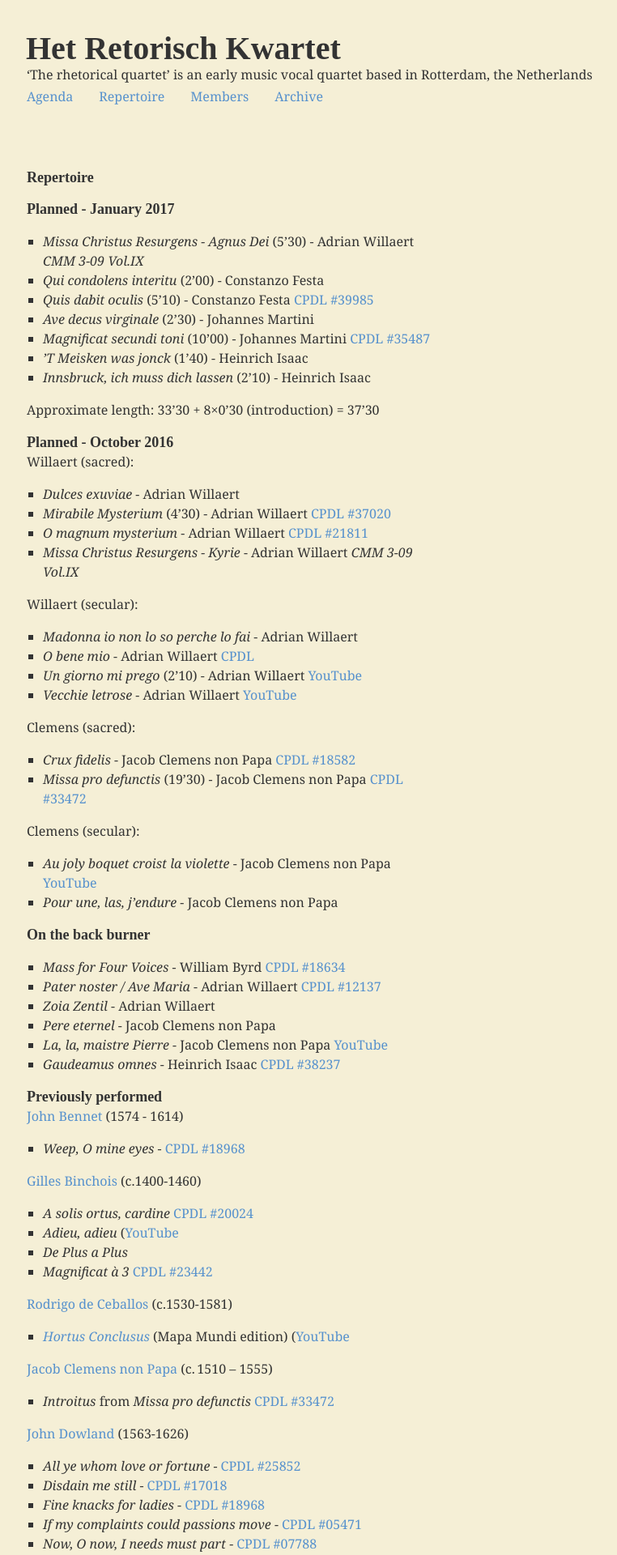
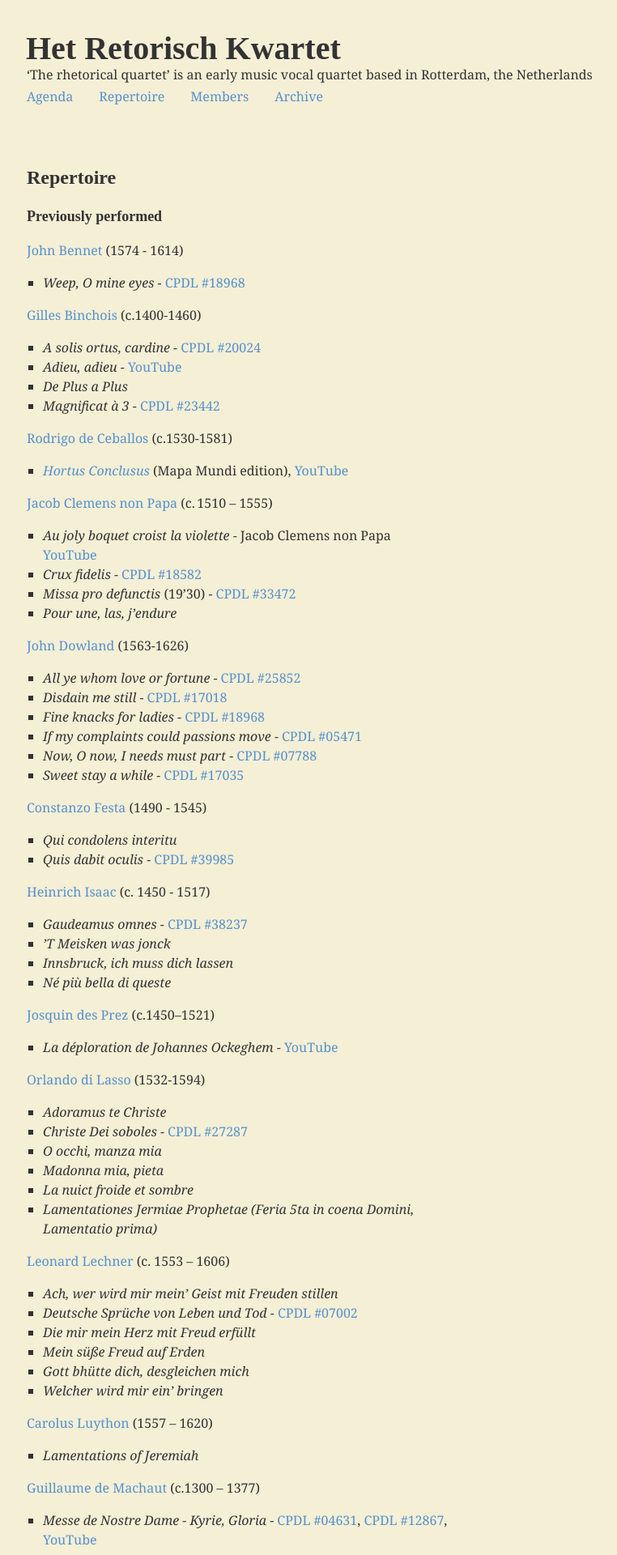
Before and after one commit to retorisch/retorisch.github.io, a Jekyll site: the page built from repertoire.md, in a window 1280 px wide. Shown: the top 1920 px of the page at 81% size, without its empty margins (15-777 px from the left). Built offline with Jekyll 4.4.1, drawn with Linux system fonts in a browser that asks for light colours; some web fonts are replaced; some of the changed text lies outside the part shown.

Commit message:
Update repertoire

```diff
--- a/_layouts/retorisch.html
+++ b/_layouts/retorisch.html
@@ -40,7 +40,7 @@
 			<div class="container">
 				<div class="{{ page_type }}">
 					<div class="content">
-						<div class="title"><h3><a href="{{ page.url | replace:'.html','' }}">{{ page.title }}</a></h3></div>
+						<div class="title"><h2><a href="{{ page.url | replace:'.html','' }}">{{ page.title }}</a></h2></div>
 							{% if page.date %}
 								<div class="meta"><span class="date">{{ page.date | date_to_long_string }}</span></div>
 							{% endif %}
--- a/repertoire.md
+++ b/repertoire.md
@@ -4,152 +4,176 @@
 Type: page
 ---
 
-#### Planned - [January 2017](/2017-01-15)
-
-* _Missa Christus Resurgens - Agnus Dei_ (5’30) - Adrian Willaert *CMM 3-09 Vol.IX*
-* _Qui condolens interitu_ (2’00) - Constanzo Festa
-* _Quis dabit oculis_ (5’10) - Constanzo Festa [CPDL #39985](http://www.cpdl.org/wiki/index.php/Quis_dabit_oculis_(Costanzo_Festa))
-* _Ave decus virginale_ (2’30) - Johannes Martini
-* _Magnificat secundi toni_ (10’00) - Johannes Martini [CPDL #35487](http://www.cpdl.org/wiki/index.php/Magnificat_secundi_toni_(Johannes_Martini))
-* _’T Meisken was jonck_ (1’40) - Heinrich Isaac
-* _Innsbruck, ich muss dich lassen_ (2’10) - Heinrich Isaac
-
-Approximate length: 33’30 + 8×0’30 (introduction) = 37’30
-
-#### Planned - [October 2016](/2015-10-10)
-
-Willaert (sacred):
-
-* _Dulces exuviae_ - Adrian Willaert
-* _Mirabile Mysterium_ (4’30) - Adrian Willaert [CPDL #37020](http://www.cpdl.org/wiki/index.php/Mirabile_mysterium_%28Adrian_Willaert%29)
-* _O magnum mysterium_ - Adrian Willaert [CPDL #21811](http://www.cpdl.org/wiki/index.php/O_magnum_mysterium_%28Adrian_Willaert%29)
-* _Missa Christus Resurgens - Kyrie_ - Adrian Willaert *CMM 3-09 Vol.IX*
-
-Willaert (secular):
-
-* _Madonna io non lo so perche lo fai_ - Adrian Willaert
-* _O bene mio_ - Adrian Willaert  [CPDL](http://www.cpdl.org/wiki/index.php/O_bene_mio_%28Adrian_Willaert%29)
-* _Un giorno mi prego_ (2’10) - Adrian Willaert [YouTube](https://www.youtube.com/watch?v=oVDKJDzYt1U)
-* _Vecchie letrose_ - Adrian Willaert [YouTube](https://www.youtube.com/watch?v=IRMJsWI1zYI)
-
-Clemens (sacred):
-
-* _Crux fidelis_ - Jacob Clemens non Papa [CPDL #18582](http://www.cpdl.org/wiki/index.php/Crux_fidelis_%28Jacobus_Clemens_non_Papa%29)
-* _Missa pro defunctis_ (19’30) - Jacob Clemens non Papa [CPDL #33472](http://www.cpdl.org/wiki/index.php/Missa_pro_defunctis_%28Jacobus_Clemens_non_Papa%29)
-
-Clemens (secular):
-
-* _Au joly boquet croist la violette_ - Jacob Clemens non Papa [YouTube](https://www.youtube.com/watch?v=PpGw19nzYGk)
-* _Pour une, las, j’endure_ - Jacob Clemens non Papa
-
-
-#### On the back burner
-
-* _Mass for Four Voices_ - William Byrd [CPDL #18634](http://www.cpdl.org/wiki/index.php/Mass_for_Four_Voices_%28William_Byrd%29)
-* _Pater noster / Ave Maria_ - Adrian Willaert [CPDL #12137](http://www.cpdl.org/wiki/index.php/Pater_noster_-_Ave_Maria_%28Adrian_Willaert%29)
-* _Zoia Zentil_ - Adrian Willaert
-* _Pere eternel_ - Jacob Clemens non Papa
-* _La, la, maistre Pierre_ - Jacob Clemens non Papa [YouTube](https://www.youtube.com/watch?v=E7Wh2GJcGNU)
-* _Gaudeamus omnes_ - Heinrich Isaac [CPDL #38237](http://www.cpdl.org/wiki/index.php/Gaudeamus_omnes_(Heinrich_Isaac))
-
-#### Previously performed
+### Previously performed
 
 [John Bennet](http://en.wikipedia.org/wiki/John_Bennet) (1574 - 1614)
 
-* _Weep, O mine eyes_ - [CPDL #18968](http://www.cpdl.org/wiki/index.php/Weep,_O_Mine_Eyes_%28John_Bennet%29)
+* _Weep, O mine eyes_ -
+[CPDL #18968](http://www.cpdl.org/wiki/index.php/Weep,_O_Mine_Eyes_%28John_Bennet%29)
+
 
 [Gilles Binchois](http://en.wikipedia.org/wiki/Gilles_Binchois) (c.1400-1460)
 
-* _A solis ortus, cardine_  [CPDL #20024](http://www.cpdl.org/wiki/index.php/A_solis_ortus_cardine_a_4_%28Gilles_Binchois%29)
-* _Adieu, adieu_ ([YouTube](http://www.youtube.com/watch?v=qv83yN8wQwY%29)
+* _A solis ortus, cardine_  -
+[CPDL #20024](http://www.cpdl.org/wiki/index.php/A_solis_ortus_cardine_a_4_%28Gilles_Binchois%29)
+* _Adieu, adieu_ -
+[YouTube](http://www.youtube.com/watch?v=qv83yN8wQwY%29)
 * _De Plus a Plus_
-* _Magnificat à 3_  [CPDL #23442](http://www.cpdl.org/wiki/index.php/Magnificat_3ii_Toni_%28Gilles_Binchois%29)
+* _Magnificat à 3_  -
+[CPDL #23442](http://www.cpdl.org/wiki/index.php/Magnificat_3ii_Toni_%28Gilles_Binchois%29)
+
 
 [Rodrigo de Ceballos](http://en.wikipedia.org/wiki/Rodrigo_de_Ceballos) (c.1530-1581)
 
-* _[Hortus Conclusus](/post/ceballos-hortus-conclusus)_ (Mapa Mundi edition) ([YouTube](http://www.youtube.com/watch?v=XoNlooK1tmg%29)
+* _[Hortus Conclusus](/post/ceballos-hortus-conclusus)_ (Mapa Mundi edition),
+[YouTube](http://www.youtube.com/watch?v=XoNlooK1tmg%29)
+
 
 [Jacob Clemens non Papa](https://en.wikipedia.org/wiki/Jacob_Clemens_non_Papa) (c. 1510 – 1555)
 
-* _Introitus_ from _Missa pro defunctis_ [CPDL #33472](http://www.cpdl.org/wiki/index.php/Missa_pro_defunctis_%28Jacobus_Clemens_non_Papa%29)
+* _Au joly boquet croist la violette_ - Jacob Clemens non Papa
+[YouTube](https://www.youtube.com/watch?v=PpGw19nzYGk)
+* _Crux fidelis_ -
+[CPDL #18582](http://www.cpdl.org/wiki/index.php/Crux_fidelis_%28Jacobus_Clemens_non_Papa%29)
+* _Missa pro defunctis_ (19’30) -
+[CPDL #33472](http://www.cpdl.org/wiki/index.php/Missa_pro_defunctis_%28Jacobus_Clemens_non_Papa%29)
+* _Pour une, las, j’endure_
+
 
 [John Dowland](http://en.wikipedia.org/wiki/John_Dowland) (1563-1626)
 
-* _All ye whom love or fortune_ - [CPDL #25852](http://www.cpdl.org/wiki/index.php/All_ye,_whom_love_or_fortune_hath_betrayed_%28John_Dowland%29)
-* _Disdain me still_ - [CPDL #17018](http://www.cpdl.org/wiki/index.php/Disdain_me_still_%28John_Dowland%29)
-* _Fine knacks for ladies_ - [CPDL #18968](http://www.cpdl.org/wiki/index.php/Fine_knacks_for_ladies_%28John_Dowland%29)
-* _If my complaints could passions move_ - [CPDL #05471](http://www.cpdl.org/wiki/index.php/If_my_complaints_could_passions_move_%28John_Dowland%29)
-* _Now, O now, I needs must part_ - [CPDL #07788](http://www.cpdl.org/wiki/index.php/Now,_O_now,_I_needs_must_part_%28John_Dowland%29)
-* _Sweet stay a while_ - [CPDL #17035](http://www.cpdl.org/wiki/index.php/Sweet_stay_a_while_%28John_Dowland%29)
+* _All ye whom love or fortune_ -
+[CPDL #25852](http://www.cpdl.org/wiki/index.php/All_ye,_whom_love_or_fortune_hath_betrayed_%28John_Dowland%29)
+* _Disdain me still_ -
+[CPDL #17018](http://www.cpdl.org/wiki/index.php/Disdain_me_still_%28John_Dowland%29)
+* _Fine knacks for ladies_ -
+[CPDL #18968](http://www.cpdl.org/wiki/index.php/Fine_knacks_for_ladies_%28John_Dowland%29)
+* _If my complaints could passions move_ -
+[CPDL #05471](http://www.cpdl.org/wiki/index.php/If_my_complaints_could_passions_move_%28John_Dowland%29)
+* _Now, O now, I needs must part_ -
+[CPDL #07788](http://www.cpdl.org/wiki/index.php/Now,_O_now,_I_needs_must_part_%28John_Dowland%29)
+* _Sweet stay a while_ -
+[CPDL #17035](http://www.cpdl.org/wiki/index.php/Sweet_stay_a_while_%28John_Dowland%29)
+
+
+[Constanzo Festa](https://en.wikipedia.org/wiki/Costanzo_Festa) (1490 - 1545)
+
+* _Qui condolens interitu_
+* _Quis dabit oculis_ -
+[CPDL #39985](http://www.cpdl.org/wiki/index.php/Quis_dabit_oculis_(Costanzo_Festa))
+
+
+[Heinrich Isaac](https://en.wikipedia.org/wiki/Heinrich_Isaac) (c. 1450 - 1517)
+
+* _Gaudeamus omnes_ -
+[CPDL #38237](http://www.cpdl.org/wiki/index.php/Gaudeamus_omnes_(Heinrich_Isaac))
+* _’T Meisken was jonck_
+* _Innsbruck, ich muss dich lassen_
+* _Né più bella di queste_
+
 
 [Josquin des Prez](http://en.wikipedia.org/wiki/Josquin_des_Prez) (c.1450–1521)
 
-* _La déploration de Johannes Ockeghem_ ([YouTube](http://www.youtube.com/watch?v=XrYCyopfo9Y%29)
+* _La déploration de Johannes Ockeghem_ -
+[YouTube](http://www.youtube.com/watch?v=XrYCyopfo9Y%29)
+
 
 [Orlando di Lasso](http://en.wikipedia.org/wiki/Orlando_di_Lasso) (1532-1594)
 
 * _Adoramus te Christe_
-* _Christe Dei soboles_  [CPDL #27287](http://www2.cpdl.org/wiki/index.php/Christe_Dei_soboles_%28Orlando_di_Lasso%29)
+* _Christe Dei soboles_  -
+[CPDL #27287](http://www2.cpdl.org/wiki/index.php/Christe_Dei_soboles_%28Orlando_di_Lasso%29)
 * _O occhi, manza mia_
 * _Madonna mia, pieta_
 * _La nuict froide et sombre_
 * _Lamentationes Jermiae Prophetae (Feria 5ta in coena Domini, Lamentatio prima)_
 
+
 [Leonard Lechner](https://en.wikipedia.org/wiki/Leonard_Lechner) (c. 1553 – 1606)
 
 * _Ach, wer wird mir mein' Geist mit Freuden stillen_
-* _Deutsche Sprüche von Leben und Tod_ - [CPDL #07002](http://www.cpdl.org/wiki/index.php/Deutsche_Sprüche_von_Leben_und_Tod_%28Leonhard_Lechner%29)
+* _Deutsche Sprüche von Leben und Tod_ -
+[CPDL #07002](http://www.cpdl.org/wiki/index.php/Deutsche_Sprüche_von_Leben_und_Tod_%28Leonhard_Lechner%29)
 * _Die mir mein Herz mit Freud erfüllt_
 * _Mein süße Freud auf Erden_
 * _Gott bhütte dich, desgleichen mich_
 * _Welcher wird mir ein' bringen_
 
+
 [Carolus Luython](https://en.wikipedia.org/wiki/Carolus_Luython) (1557 – 1620)
 
 * _Lamentations of Jeremiah_
 
+
 [Guillaume de Machaut](http://en.wikipedia.org/wiki/Guillaume_de_Machaut) (c.1300 – 1377)
 
-* _Messe de Nostre Dame - Kyrie_  [CPDL #04631](http://www.cpdl.org/wiki/index.php/Messe_de_Nostre_Dame_%28Guillaume_de_Machaut%29) ([YouTube](http://www.youtube.com/watch?v=11A4wqv8_wo%29)
-* _Messe de Nostre Dame - Gloria_  - de Machaut [CPDL #12867](http://www.cpdl.org/wiki/index.php/Messe_de_Nostre_Dame_%28Guillaume_de_Machaut%29) ([YouTube](http://www.youtube.com/watch?v=7QuO50Kt1F8%29)
+* _Messe de Nostre Dame - Kyrie, Gloria_  -
+[CPDL #04631](http://www.cpdl.org/wiki/index.php/Messe_de_Nostre_Dame_%28Guillaume_de_Machaut%29),
+[CPDL #12867](http://www.cpdl.org/wiki/index.php/Messe_de_Nostre_Dame_%28Guillaume_de_Machaut%29),
+[YouTube](http://www.youtube.com/watch?v=11A4wqv8_wo%29)
+
 
 [Luca Marenzio](https://en.wikipedia.org/wiki/Luca_Marenzio) (1556-1599)
 
 * _Candido leggiadretto e caro guanto_
 * _Dissi a l’amata mia_
 * _O bella man, che mi destringi ’l core_
-* _Vezzosi augelli_ - [YouTube](https://www.youtube.com/watch?v=B1uroW--atA)
+* _Vezzosi augelli_ -
+[YouTube](https://www.youtube.com/watch?v=B1uroW--atA)
+
+
+[Johannes Martini](https://en.wikipedia.org/wiki/Johannes_Martini) (c. 1440 - c. 1497)
+
+* _Ave decus virginale_
+* _Magnificat secundi toni_ -
+[CPDL #35487](http://www.cpdl.org/wiki/index.php/Magnificat_secundi_toni_(Johannes_Martini))
+
 
 [Johann Valentin Meder](http://en.wikipedia.org/wiki/Johann_Valentin_Meder) (1649 – 1719)
 
-* _Oratorio Passion according to St Matthew_ ([Nr 1-8 YouTube](http://www.youtube.com/watch?v=3U9tAktyrzw%29)
+* _Oratorio Passion according to St Matthew_ - [Nr 1-8 YouTube](http://www.youtube.com/watch?v=3U9tAktyrzw%29)
+
 
 [Jean Mouton](https://en.wikipedia.org/wiki/Jean_Mouton) (c. 1459 – 1522)
 
 * _Ave Maria… benedicta tu_
 * _Quis dabit oculis?_
 
+
 [Johannes Ockeghem](http://en.wikipedia.org/wiki/Johannes_Ockeghem) (1410/1425-1497)
 
 * _Aultre Venus_
 * _Deo Gratia_ (36 voices)
 * _Fors seullement contre_
-* _Intemerata Dei mater_ - [CPDL](http://www.cpdl.org/wiki/index.php/Intemerata_Dei_mater_%28Johannes_Ockeghem%29) ([YouTube](http://www.youtube.com/watch?v=ruDHDQXNF-I%29)
-* _La despourveneue_ ([YouTube](http://www.youtube.com/watch?v=Ah-s1zANdBg%29)
-* _Ma bouche rit_ - [CPDL](http://www.cpdl.org/wiki/index.php/Ma_bouche_rit_%28Johannes_Ockeghem%29) ([YouTube](http://www.youtube.com/watch?v=Eo1dM_KLwbc%29)
+* _Intemerata Dei mater_ -
+[CPDL](http://www.cpdl.org/wiki/index.php/Intemerata_Dei_mater_%28Johannes_Ockeghem%29),
+[YouTube](http://www.youtube.com/watch?v=ruDHDQXNF-I%29)
+* _La despourveneue_ -
+[YouTube](http://www.youtube.com/watch?v=Ah-s1zANdBg%29)
+* _Ma bouche rit_ -
+[CPDL](http://www.cpdl.org/wiki/index.php/Ma_bouche_rit_%28Johannes_Ockeghem%29),
+[YouTube](http://www.youtube.com/watch?v=Eo1dM_KLwbc%29)
 * _Ma maîtresse_
 * _Missa plus a plus_ (Kyrie & Gloria)
-* _Mort tu as navré de ton dart_ - [CPDL](http://www.cpdl.org/wiki/index.php/Mort_tu_as_navrè_de_ton_dart_%28Johannes_Ockeghem%29)
+* _Mort tu as navré de ton dart_ -
+[CPDL](http://www.cpdl.org/wiki/index.php/Mort_tu_as_navrè_de_ton_dart_%28Johannes_Ockeghem%29)
 * _Salve Regina_ - Ockeghem
+
 
 [Albertus Parisiensis](http://en.wikipedia.org/wiki/Albertus_Parisiensis) (1146–1177)
 
-* _Congaudeant Catholici_ ([HRK edition](/post/parisiensis-congaudeant-catholici%29) ([YouTube](http://www.youtube.com/watch?v=ej5qJVDmPQo%29)
+* _Congaudeant Catholici_ - [HRK edition](/post/parisiensis-congaudeant-catholici%29)
+[YouTube](http://www.youtube.com/watch?v=ej5qJVDmPQo%29)
+
 
 [Matthæus Pipelare](https://en.wikipedia.org/wiki/Matthaeus_Pipelare) (c. 1450 – c. 1515)
 
-* _Het molenarinneken_ - [CPDL #38059](http://www.cpdl.org/wiki/index.php/Het_Molenarinneken_%28Matthaeus_Pipelare%29)
-* _Een vrouelic wesen_ - [CPDL #38204](http://www2.cpdl.org/wiki/index.php/Een_vrouelic_wesen_%28Matthaeus_Pipelare%29), [YouTube](https://www.youtube.com/watch?v=2orB7-yPwvg)
+* _Het molenarinneken_ -
+[CPDL #38059](http://www.cpdl.org/wiki/index.php/Het_Molenarinneken_%28Matthaeus_Pipelare%29)
+* _Een vrouelic wesen_ -
+[CPDL #38204](http://www2.cpdl.org/wiki/index.php/Een_vrouelic_wesen_%28Matthaeus_Pipelare%29),
+[YouTube](https://www.youtube.com/watch?v=2orB7-yPwvg)
+
 
 [Cipriano de Rore](https://en.wikipedia.org/wiki/Cipriano_de_Rore) (c. 1515 - 1565)
 
@@ -157,34 +181,72 @@
 * _Amor ben mi credevo_
 * _Ben qui si mostra il ciel_
 
+
 [Pierre de la Rue](https://en.wikipedia.org/wiki/Pierre_de_la_Rue) (c. 1452 – 1518)
 
-* _Autant en emporte le vent_ - [CPDL #12200](http://www.cpdl.org/wiki/index.php/Autant_en_emporte_le_vent_%28Pierre_de_La_Rue%29), [YouTube](https://www.youtube.com/watch?v=xb7b4DiXxkI)
-* _Myn hert altyt heeft verlanghen_ - [YouTube](https://www.youtube.com/watch?v=BBnUMNzOxVA)
+* _Autant en emporte le vent_ -
+[CPDL #12200](http://www.cpdl.org/wiki/index.php/Autant_en_emporte_le_vent_%28Pierre_de_La_Rue%29),
+[YouTube](https://www.youtube.com/watch?v=xb7b4DiXxkI)
+* _Myn hert altyt heeft verlanghen_ -
+[YouTube](https://www.youtube.com/watch?v=BBnUMNzOxVA)
+
 
 [Arnold Schönberg](http://en.wikipedia.org/wiki/Arnold_Schoenberg) (1874 – 1951)
 
-* _Schein uns, du liebe Sonne_ ([YouTube](http://www.youtube.com/watch?v=u5DY9pvEGdg%29)
+* _Schein uns, du liebe Sonne_ -
+[YouTube](http://www.youtube.com/watch?v=u5DY9pvEGdg%29)
 * _Herzlieblich Lieb, Durch Scheiden_
+
 
 [Claudin de Sermisy](https://en.wikipedia.org/wiki/Claudin_de_Sermisy) (c. 1490 – 1562)
 
-* _Joyssance vous donneray_ - [CPDL #09270](http://www.cpdl.org/wiki/index.php/Joyssance_vous_donneray_%28Claudin_de_Sermisy%29), [YouTube](https://www.youtube.com/watch?v=CyZTd1puy7k)
+* _Joyssance vous donneray_ -
+[CPDL #09270](http://www.cpdl.org/wiki/index.php/Joyssance_vous_donneray_%28Claudin_de_Sermisy%29),
+[YouTube](https://www.youtube.com/watch?v=CyZTd1puy7k)
+
 
 [Jan Pieterszoon Sweelinck](http://en.wikipedia.org/wiki/Jan_Pieterszoon_Sweelinck) (1562-1621)
 
 * _Je voy mille clairtez_
 * _Tes Beaux Yeux_
 
+
 [Tomás Luis de Victoria](https://en.wikipedia.org/wiki/Tomás_Luis_de_Victoria) (c.1548 – 1611)
 
 * _Tenebrae factae sunt_
 
+
 [Adrian Willaert](https://en.wikipedia.org/wiki/Adrian_Willaert) (c. 1490 – 1562)
 
-* _Sempre mi ride_ - [YouTube](https://www.youtube.com/watch?v=guLn_Jt7Nwg)
+* _Dulces exuviae_
+* _Madonna io non lo so perche lo fai_
+* _Mirabile mysterium_ -
+[CPDL #37020](http://www.cpdl.org/wiki/index.php/Mirabile_mysterium_%28Adrian_Willaert%29)
+* _Missa Christus Resurgens - Kyrie, Gloria, Agnus Dei_ *CMM 3-09 Vol.IX*
+* _O bene mio_ -
+[CPDL](http://www.cpdl.org/wiki/index.php/O_bene_mio_%28Adrian_Willaert%29)
+* _O magnum mysterium_ -
+[CPDL #21811](http://www.cpdl.org/wiki/index.php/O_magnum_mysterium_%28Adrian_Willaert%29)
+* _Sempre mi ride_ -
+[YouTube](https://www.youtube.com/watch?v=guLn_Jt7Nwg)
+* _Un giorno mi prego_ -
+[YouTube](https://www.youtube.com/watch?v=oVDKJDzYt1U)
+* _Vecchie letrose_ -
+[YouTube](https://www.youtube.com/watch?v=IRMJsWI1zYI)
 
 
-#### Shelved
+### On the back burner
 
-* _Ave Regina coelorum à 4_  - Guillaume Dufay [CPDL #17011](http://www.cpdl.org/wiki/index.php/Ave_Regina_coelorum_a_4_%28Guillaume_Dufay%29)
+* _Mass for Four Voices_ - William Byrd -
+[CPDL #18634](http://www.cpdl.org/wiki/index.php/Mass_for_Four_Voices_%28William_Byrd%29)
+* _Pater noster / Ave Maria_ - Adrian Willaert -
+[CPDL #12137](http://www.cpdl.org/wiki/index.php/Pater_noster_-_Ave_Maria_%28Adrian_Willaert%29)
+* _Zoia Zentil_ - Adrian Willaert
+* _Pere eternel_ - Jacob Clemens non Papa
+* _La, la, maistre Pierre_ - Jacob Clemens non Papa
+[YouTube](https://www.youtube.com/watch?v=E7Wh2GJcGNU)
+
+### Shelved
+
+* _Ave Regina coelorum à 4_  - Guillaume Dufay
+[CPDL #17011](http://www.cpdl.org/wiki/index.php/Ave_Regina_coelorum_a_4_%28Guillaume_Dufay%29)
--- a/style/retorisch.css
+++ b/style/retorisch.css
@@ -19,6 +19,12 @@
 
 h1 {
   font-size: 250%;
+}
+h2 {
+  font-size: 150%;
+}
+h2, h3 {
+	margin:1em 0;
 }
 
 
```
